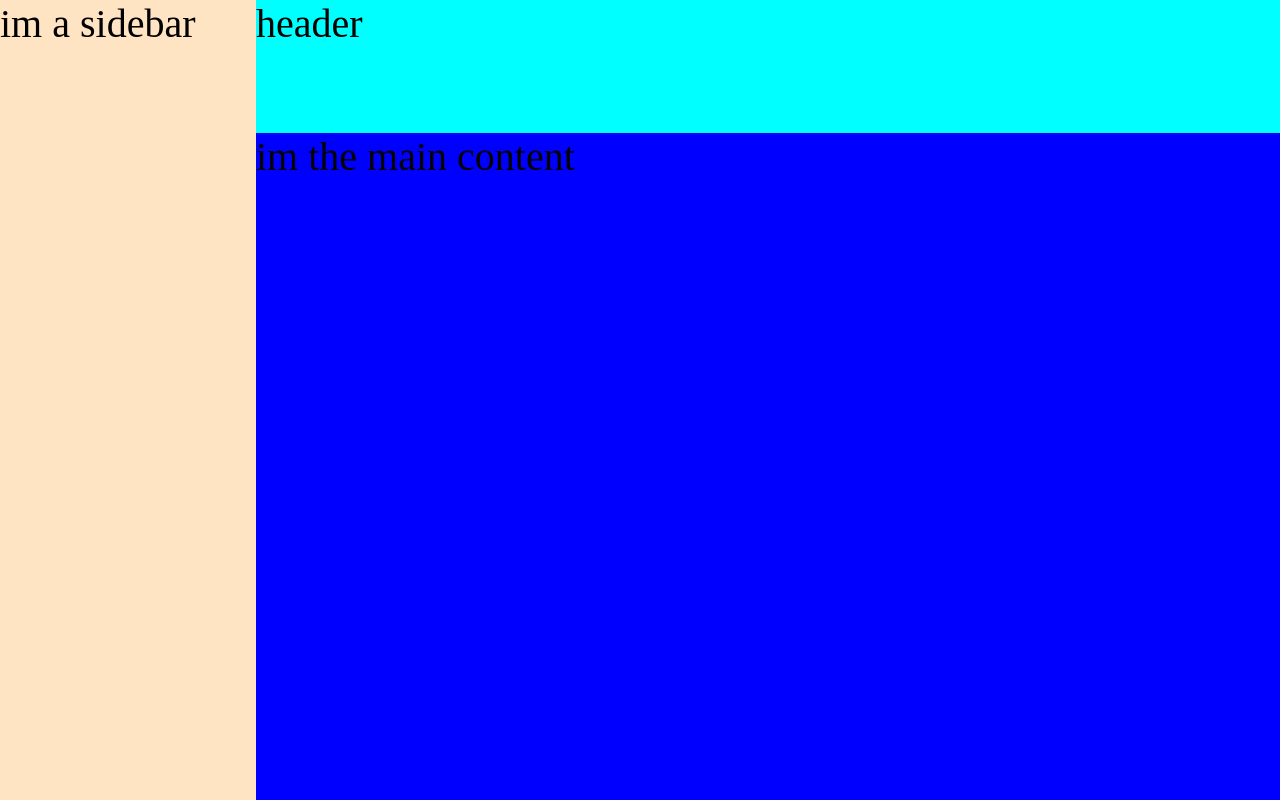
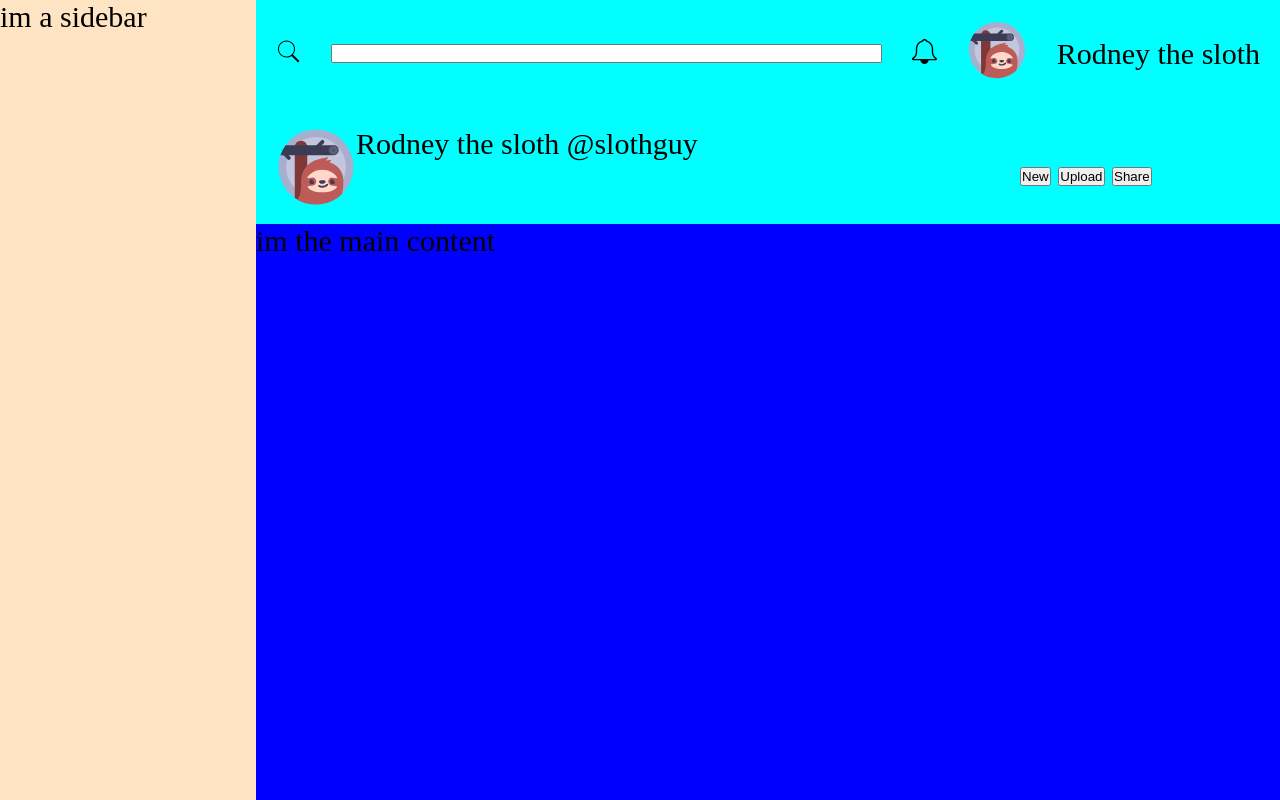
Before and after one commit to AdielTuson/admin-dashboard, a plain HTML site: page index.html in a window 1280 px wide. Shown: the top 800 px of the page. Drawn offline with Linux system fonts and the light colour scheme.

Commit message:
Add basic header section layout

```diff
--- a/index.html
+++ b/index.html
@@ -8,7 +8,28 @@
 </head>
 <body>
     <div class="header">
-        <p>header</p>
+        <label for="search" class="search-icon"><img src="images/icon-search.svg"
+        alt="search-icon" id="search-icon">
+        </label>
+        <input type="search" name="search" id="search" class="search-field">
+        <div class="notification-icon">
+            <img id="bell-image" src="images/notification-bell-icon.svg" alt="notification-icon">
+        </div>
+        <div class="profile-image">
+            <img src="images/sloth-avatar.svg" alt="sloth-avatar">
+        </div>
+        <div class="user-name">Rodney the sloth</div>
+        <div class="profile-section">
+            <div class="profile-image">
+                <img src="images/sloth-avatar.svg" alt="sloth-avatar">
+            </div>
+            <div class="user-name">Rodney the sloth @slothguy</div>
+        </div>
+        <div class="header-buttons">
+            <button id="new-button">New</button>
+            <button id="upload-button">Upload</button>
+            <button id="share-button">Share</button>
+        </div>
     </div>
     <div class="sidebar">
         <p>im a sidebar</p>
--- a/style.css
+++ b/style.css
@@ -5,7 +5,7 @@
 }
 
 html {
-    font-size: 40px;
+    font-size: 30px;
 }
 
 body{
@@ -15,10 +15,46 @@ body{
     grid-template-rows:1fr 5fr;
 }
 
+/* Header section */
 .header{
     background-color: aqua;
+    padding: 10px 20px;
     grid-column:2;
+    display: grid;
+    grid-template-columns: auto 1fr auto auto auto;
+    grid-template-rows: 1fr 1fr;
+    align-items: center;
+    gap: 30px;
 }
+
+#search {
+    max-width: 600px;
+}
+
+.profile-section {
+    grid-column: 1/3;
+    justify-self: start;
+    display: grid;
+    grid-template-columns: auto auto;
+}
+
+.profile-section .profile-image{
+    width: 80px;
+}
+
+.header-buttons {
+    grid-column:3/6;
+    justify-self: center;
+}
+
+.notification-icon, #search-icon {
+    width: 25px;
+}
+
+.profile-image {
+    width: 60px;
+}
+
 
 .sidebar{
     background-color: bisque;
```
Also changed, not shown: images/icon-search.svg (added), images/notification-bell-icon.png (added), images/notification-bell-icon.svg (added), images/sloth-avatar.svg (added), 1 other file.
